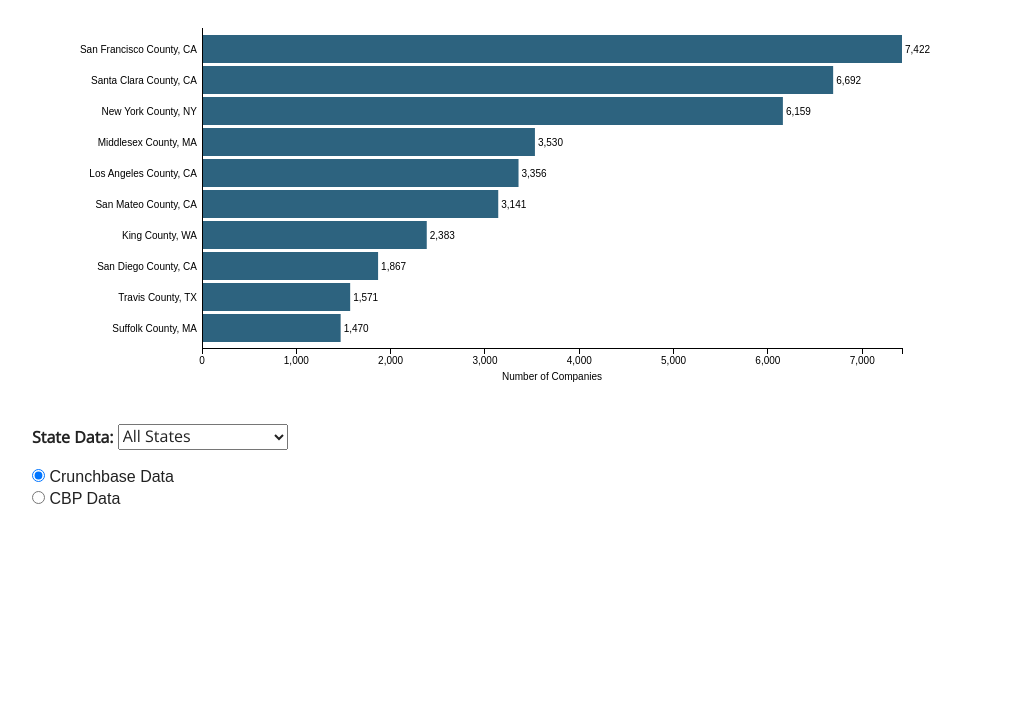
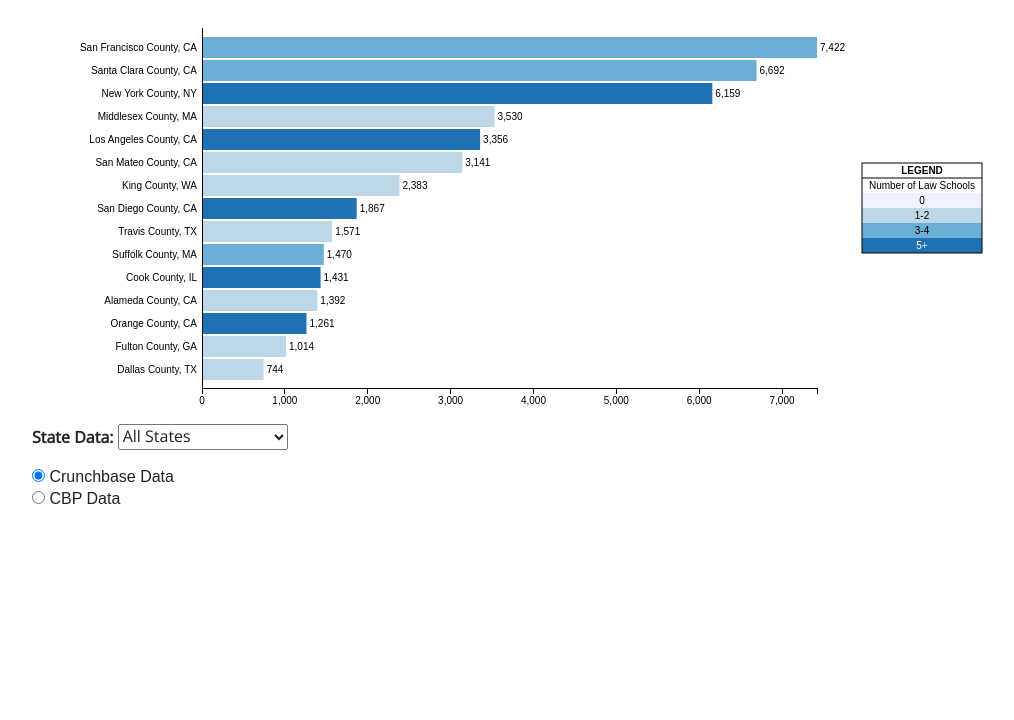
Before and after one commit to khxu/startup-bar-charts, a plain HTML site: page index.html in a window 1280 px wide. Shown: the part 80-800 px from the top of the page, without its empty margins (108-1122 px from the left). Drawn offline with nearby package versions, Linux system fonts and the light colour scheme.

Commit message:
Added legend, fixed transitions, added ctrlKey slowdown

```diff
--- a/index.html
+++ b/index.html
@@ -6,7 +6,6 @@
         <title>Bar Chart of Startup Activity</title>
         <meta name="description" content="">
         <meta name="viewport" content="width=device-width, initial-scale=1">
-
         <link rel="apple-touch-icon" href="apple-touch-icon.png">
         <!-- Place favicon.ico in the root directory -->
 
@@ -35,7 +34,7 @@
 
         .svg rect:hover {
           /*stroke-width:5;*/
-          fill:rgb(194,185,167);
+          fill: rgb(194,185,167);
         }
 
         .axis text {
@@ -73,9 +72,26 @@
 				opacity: 0.9;
 			  }
 
+        .legend-border {
+         stroke-width: 1;
+         stroke: rgb(0,0,0);
+        }
+
+        .legend-text {
+          font: 10px sans-serif;
+        }
+
+        .legend-text_0 {
+          font-weight: bold;
+        }
+
+        .legend-text_5 {
+          fill: rgb(255,255,255);
+        }
+
         </style>
         <div class="column">
-        <h1>Top 10 Counties by Number of Companies</h1>
+        <h1>Top 15 Counties by Number of Companies</h1>
 
         <p id="chart">
         </p>
@@ -87,8 +103,8 @@
         </div>
         <script>
 
-        var margin = {top: 20, right: 30, bottom: 60, left: 170},
-        width = 900 - margin.left - margin.right,
+        var margin = {top: 20, right: 175, bottom: 20, left: 170},
+        width = 960 - margin.left - margin.right,
         height = 400 - margin.top - margin.bottom;
 
         var x = d3.scale.linear()
@@ -107,8 +123,22 @@
                           .scale(x)
                           .orient("bottom");
 
+        var legendRectSizeX = 120,
+					legendRectSizeY = 15,
+					legendSpacing = 4;
+
+        var legendColors = d3.scale.ordinal()
+            .domain(["LEGEND", "Number of Law Schools", "0", "1-2", "3-4", "5+"])
+            .range(["rgb(255,255,255)", "rgb(255,255,255)", "rgb(239,243,255)", "rgb(189,215,231)", "rgb(107,174,214)", "rgb(33,113,181)"]);
+
         svg.append("g")
-           .attr("class", "x axis");
+           .attr("class", "x axis")
+           .append("text")
+           .attr("x", width / 2)
+           .attr("y", 25)
+           .attr("dy", ".71em")
+           .style("text-anchor", "middle")
+           .text("Number of Companies");
 
         svg.append("g")
            .attr("class", "y axis")
@@ -116,11 +146,58 @@
            .attr("class", "domain")
            .attr("y2", height);
 
+        svg.append("g")
+           .attr("id", "legend");
+
+        svg.append("rect")
+  				 .attr("class", "legend-border")
+  				 .attr("width", legendRectSizeX)
+  				 .attr("height", legendRectSizeY*6)
+  				 .attr("x", width + 45)
+  				 .attr("y", (height / 2) - ((legendRectSizeY*6) / 2))
+  				 .style("fill", "none");
+
+        var legend = d3.select("#legend");
+
+        legend.selectAll("rect")
+           .data(legendColors.range())
+           .enter()
+           .append("rect")
+           .attr("width", legendRectSizeX)
+           .attr("height", function(d, i) { return legendRectSizeY; })
+           .attr("x", width + 45)
+           .attr("y", function(d, i) { return (height / 2) - ((legendRectSizeY*6) / 2) + i*legendRectSizeY; })
+           .attr("dy", "1.1em")
+           .style("fill", function(d){ return d; });
+
+        legend.append("line")
+   				 .attr("class", "legend-separator")
+   				 .attr("x1", width + 45)
+   				 .attr("y1", (height / 2) - ((legendRectSizeY*6) / 2) + legendRectSizeY)
+   				 .attr("x2", width + 45 + legendRectSizeX)
+   				 .attr("y2", (height / 2) - ((legendRectSizeY*6) / 2) + legendRectSizeY)
+   				 .style("stroke", "rgb(0,0,0)")
+   				 .style("stroke-width", "1");
+
+        legend.selectAll("text")
+           .data(legendColors.domain())
+           .enter()
+           .append("text")
+           .attr("x", width + 45 + legendRectSizeX/2)
+           .attr("y", function(d, i) {return (height / 2) - ((legendRectSizeY*6) / 2) + i*legendRectSizeY} )
+           .attr("dy", "1.1em")
+           .attr("class", function(d,i) { return "legend-text legend-text_" + i; })
+           .style("text-anchor", "middle")
+           .text(function(d) { return d; });
+
         var menu = d3.select("#menu select")
                      .on("change", change);
 
-        var radioButton = d3.selectAll(".dataButton")
-                            .on("change", change);
+        var crunchbaseRadioButton = d3.select("#crunchbase_dataset")
+                                      .on("click", change);
+
+        var cbpRadioButton = d3.select("#cbp_dataset")
+                               .on("click", change);
 
         var format = d3.format(",d");
 
@@ -174,22 +251,29 @@
               .data(states)
             .enter()
               .append("option")
-              .text(function(d) { return d; } )
+              .text(function(d) { return d; } );
 
           menu.property("value", "All States");
 
           redraw();
           });
 
+        var ctrlKey;
+
+        d3.select(window)
+          .on("keydown", function() { ctrlKey = d3.event.ctrlKey; })
+          .on("keyup", function() { ctrlKey = false; });
+
         function change() {
           d3.transition()
-            .duration(750)
+            .duration(ctrlKey ? 5000 : 800)
             .each(redraw);
         }
 
         function redraw() {
           var county1 = menu.property("value");
 
+          if (crunchbaseRadioButton.node().checked) {
             if (county1 == "All States") {
               var top = dataset.sort(function(a,b) {
                 if (b.crunchbase_count > a.crunchbase_count) {
@@ -199,9 +283,26 @@
                 } else {
                   return 0;
                 }
-            }).slice(0,10);
+              }).slice(0, 15);
             } else {
-            var top = nest_crunchbase[county1].slice(0, 10);
+              var top = nest_crunchbase[county1].slice(0, 15);
+            }
+          }
+
+          else if (cbpRadioButton.node().checked) {
+            if (county1 == "All States") {
+              var top = dataset.sort(function(a,b) {
+                if (b.cbp_small_biz_count > a.cbp_small_biz_count) {
+                  return 1;
+                } else if (b.cbp_small_biz_count < a.cbp_small_biz_count) {
+                  return -1;
+                } else {
+                  return 0;
+                }
+              }).slice(0, 15);
+            } else {
+              var top = nest_cbp[county1].slice(0, 15);
+            }
           }
 
           y.domain(top.map(function(d) { return d.county_name; }));
@@ -215,7 +316,12 @@
                             .style("fill-opacity", 0);
 
           barEnter.append("rect")
-                  .attr("width", function(d) { return x(d.crunchbase_count); })
+                  .attr("width", function(d) {
+                    if (crunchbaseRadioButton.node().checked) {
+                      return x(d.crunchbase_count);
+                    } else {
+                      return x(d.cbp_small_biz_count);
+                    }})
                   .attr("height", y.rangeBand())
                   .on("mouseover", mouseover)
                   .on("mousemove", mousemove)
@@ -231,24 +337,54 @@
 
           barEnter.append("text")
                   .attr("class", "value")
-                  .attr("x", function(d) { return x(d.crunchbase_count) + 3; })
+                  .attr("x", function(d) {
+                    if (crunchbaseRadioButton.node().checked) {
+                      return x(d.crunchbase_count) + 3;
+                    } else {
+                      return x(d.cbp_small_biz_count) + 3;
+                    }})
                   .attr("y", y.rangeBand() / 2)
                   .attr("dy", ".35em")
                   .attr("text-anchor", "start")
-                  .text(function(d) { return format(d.crunchbase_count); });
+                  .text(function(d) {
+                    if (crunchbaseRadioButton.node().checked) {
+                      return format(d.crunchbase_count);
+                    } else {
+                      return format(d.cbp_small_biz_count);
+                    }});
 
+          if (crunchbaseRadioButton.node().checked) {
             x.domain([0, top[0].crunchbase_count]);
+          } else {
+            x.domain([0, top[0].cbp_small_biz_count]);
+          }
 
           var barUpdate = d3.transition(bar)
                             .attr("transform", function(d) { return "translate(0," + (d.y0 = y(d.county_name)) + ")"; })
                             .style("fill-opacity", 1);
 
           barUpdate.select("rect")
-                   .attr("width", function(d) { return x(d.crunchbase_count) });
+                   .attr("width", function(d) {
+                     if (crunchbaseRadioButton.node().checked) {
+                       return x(d.crunchbase_count);
+                     } else {
+                       return x(d.cbp_small_biz_count);
+                     }})
+                  .style("fill", barColor);
 
           barUpdate.select(".value")
-                   .attr("x", function(d) { return x(d.crunchbase_count) + 3; })
-                   .text(function(d) { return format(d.crunchbase_count); })
+                   .attr("x", function(d) {
+                     if (crunchbaseRadioButton.node().checked) {
+                       return x(d.crunchbase_count) + 3;
+                     } else {
+                       return x(d.cbp_small_biz_count) + 3;
+                     }})
+                   .text(function(d) {
+                     if (crunchbaseRadioButton.node().checked) {
+                       return format(d.crunchbase_count);
+                     } else {
+                       return format(d.cbp_small_biz_count);
+                     }});
 
           var barExit = d3.transition(bar.exit())
                           .attr("transform", function(d) { return "translate(0," + (d.y0 + height) + ")"; })
@@ -256,20 +392,24 @@
                           .remove();
 
           barExit.select("rect")
-              .attr("width", function(d) { return x(d.crunchbase_count); })
+              .attr("width", function(d) {
+                if (crunchbaseRadioButton.node().checked) {
+                  return x(d.crunchbase_count);
+                } else {
+                  return x(d.cbp_small_biz_count);
+                }})
 
           barExit.select(".value")
-              .text(function(d) { return format(d.crunchbase_count); });
+              .text(function(d) {
+                if (crunchbaseRadioButton.node().checked) {
+                  return format(d.crunchbase_count);
+                } else {
+                  return format(d.cbp_small_biz_count);
+                }});
 
           d3.transition(svg).select(".x.axis")
               .attr("transform", function() { return "translate(0," + height + ")"; } )
-              .call(xAxis)
-            .append("text")
-              .attr("x", width / 2)
-              .attr("y", 25)
-              .attr("dy", ".71em")
-              .style("text-anchor", "middle")
-              .text("Number of Companies");
+              .call(xAxis);
         }
 
         function type(d) {
@@ -288,7 +428,7 @@
 			}
 
         function mousemove(d) {
-          if(nest_schools[d.state_name][d.county_name] == undefined) {
+          if(nest_schools[d.state_name] == undefined || nest_schools[d.state_name][d.county_name] == undefined) {
             var num_schools = 0
           } else {
             var num_schools = nest_schools[d.state_name][d.county_name].length
@@ -303,8 +443,16 @@
         div.style("display", "none");
       }
 
-        function returnLawSchools() {
-
+        function barColor(d) {
+          if (nest_schools[d.state_name] == undefined || nest_schools[d.state_name][d.county_name] == undefined) {
+            return "rgb(239,243,255)"
+          } else if (nest_schools[d.state_name][d.county_name].length <= 2) {
+            return "rgb(189,215,231)"
+          } else if (nest_schools[d.state_name][d.county_name].length <= 4) {
+            return "rgb(107,174,214)"
+          } else if (nest_schools[d.state_name][d.county_name].length >= 5) {
+            return "rgb(33,113,181)"
+          }
         }
 
         </script>
```
Lines whose indentation alone changed are shown as unchanged.
